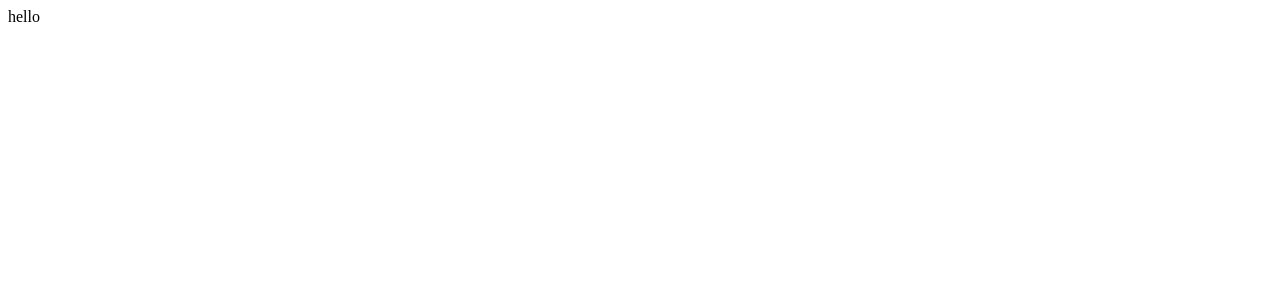
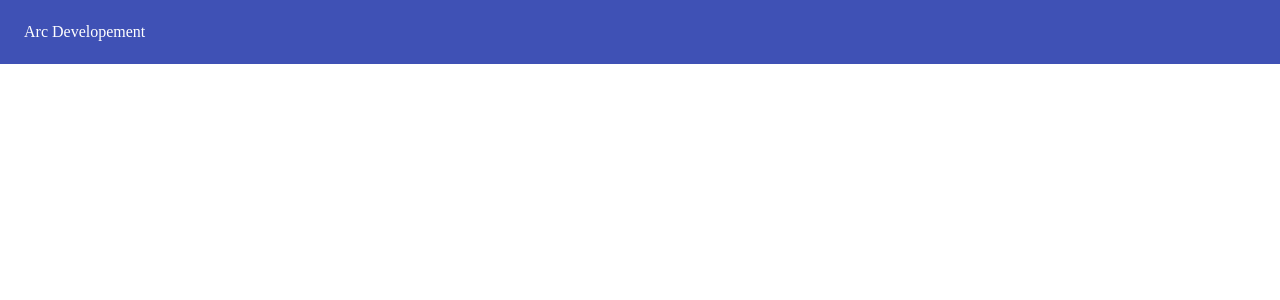
Before and after one commit to jrmeyers92/arc-development, a React (Create React App) app: page / in a window 1280 px wide. Shown: the top 300 px of the page. Built offline with nearby package versions, Linux system fonts and the light colour scheme.

Commit message:
progress on nav, istalled material ui styles

```diff
--- a/package.json
+++ b/package.json
@@ -3,6 +3,7 @@
   "version": "0.1.0",
   "private": true,
   "dependencies": {
+    "@material-ui/core": "^4.11.2",
     "@testing-library/jest-dom": "^5.11.6",
     "@testing-library/react": "^11.2.2",
     "@testing-library/user-event": "^12.3.0",
--- a/src/App.js
+++ /dev/null
@@ -1,7 +0,0 @@
-import React from 'react';
-
-function App() {
-	return <div className='App'>hello</div>;
-}
-
-export default App;
--- /dev/null
+++ b/src/components/App.js
@@ -0,0 +1,13 @@
+import React from "react";
+import Header from "./ui/Header";
+
+function App() {
+	return (
+		<div className='App'>
+			<Header />
+			hello
+		</div>
+	);
+}
+
+export default App;
--- /dev/null
+++ b/src/components/ui/Header.js
@@ -0,0 +1,27 @@
+import React from "react";
+import AppBar from "@material-ui/core/AppBar";
+import useScrollTrigger from "@material-ui/core/useScrollTrigger";
+import Toolbar from "@material-ui/core/Toolbar";
+
+function ElevationScroll(props) {
+	const { children } = props;
+
+	const trigger = useScrollTrigger({
+		disableHysteresis: true,
+		threshold: 0,
+	});
+
+	return React.cloneElement(children, {
+		elevation: trigger ? 4 : 0,
+	});
+}
+
+export default function Header(props) {
+	return (
+		<ElevationScroll>
+			<AppBar position='fixed'>
+				<Toolbar>Arc Developement</Toolbar>
+			</AppBar>
+		</ElevationScroll>
+	);
+}
--- a/src/index.js
+++ b/src/index.js
@@ -1,5 +1,5 @@
 import React from "react";
 import ReactDOM from "react-dom";
-import App from "./App";
+import App from "./components/App";
 
 ReactDOM.render(<App />, document.getElementById("root"));
```
Also changed, not shown: 2 other files (tests, documents, lock files or other folders).
